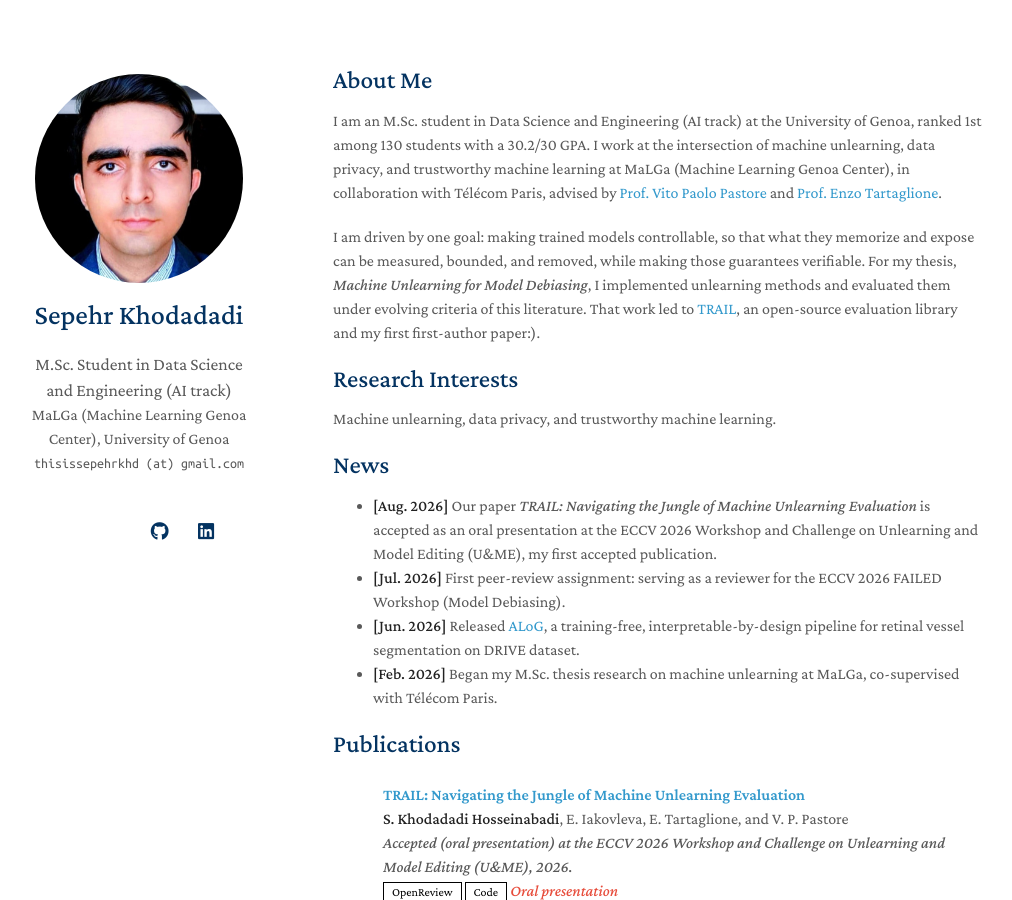
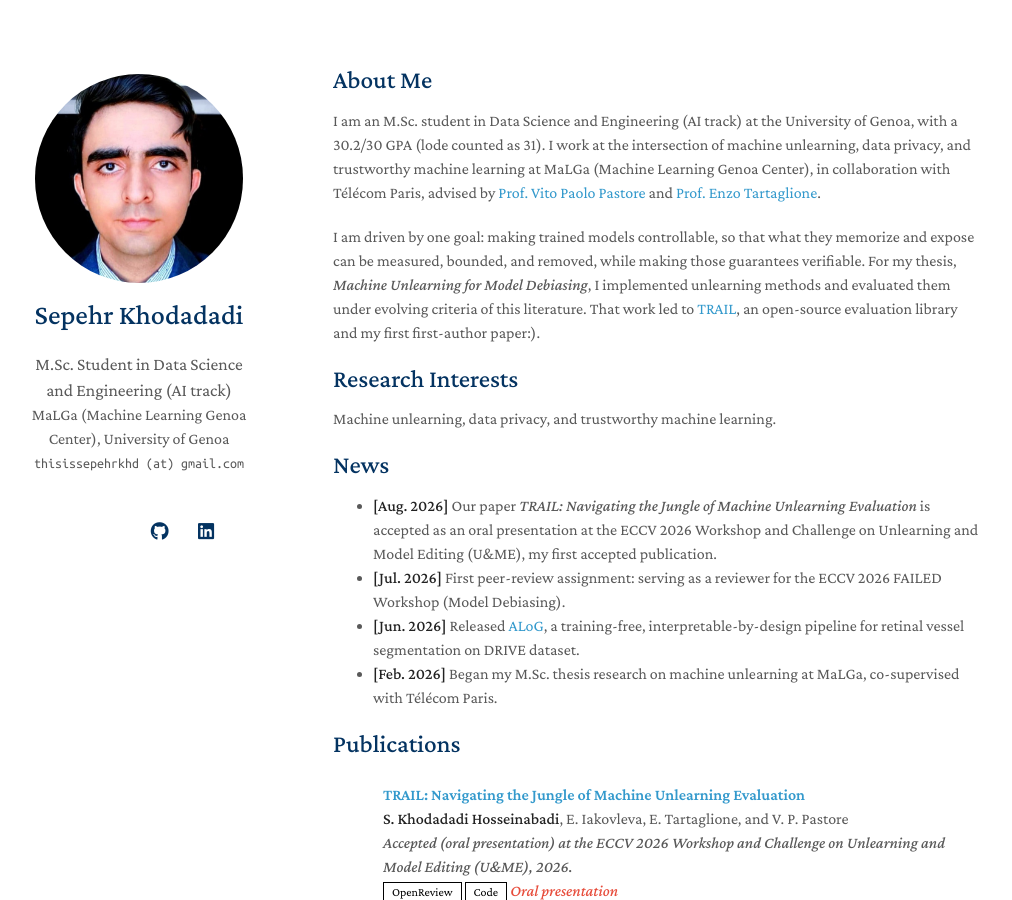
Before and after one commit to sepehrkdi/sepehrkdi.github.io, a Jekyll site: the page built from index.md, in a window 1280 px wide and 900 px high. Shown: the whole window, without its empty margins (137-1149 px from the left). Built offline with Jekyll 4.4.1, drawn with Linux system fonts in a browser that asks for light colours; a style sheet for code colours, icons or effects is not loaded; our own code applies the rules of GitHub Pages for plain Markdown files.

Commit message:
Homepage: drop the self-computed class rank; keep the GPA with its lode note

```diff
--- a/index.md
+++ b/index.md
@@ -5,7 +5,7 @@ layout: homepage
 ## About Me
 
 I am an M.Sc. student in Data Science and Engineering (AI track) at the
-University of Genoa, ranked 1st among 130 students with a 30.2/30 GPA. I work
+University of Genoa, with a 30.2/30 GPA (lode counted as 31). I work
 at the intersection of machine unlearning, data privacy, and trustworthy
 machine learning at MaLGa (Machine Learning Genoa Center), in collaboration
 with Télécom Paris, advised by
```
